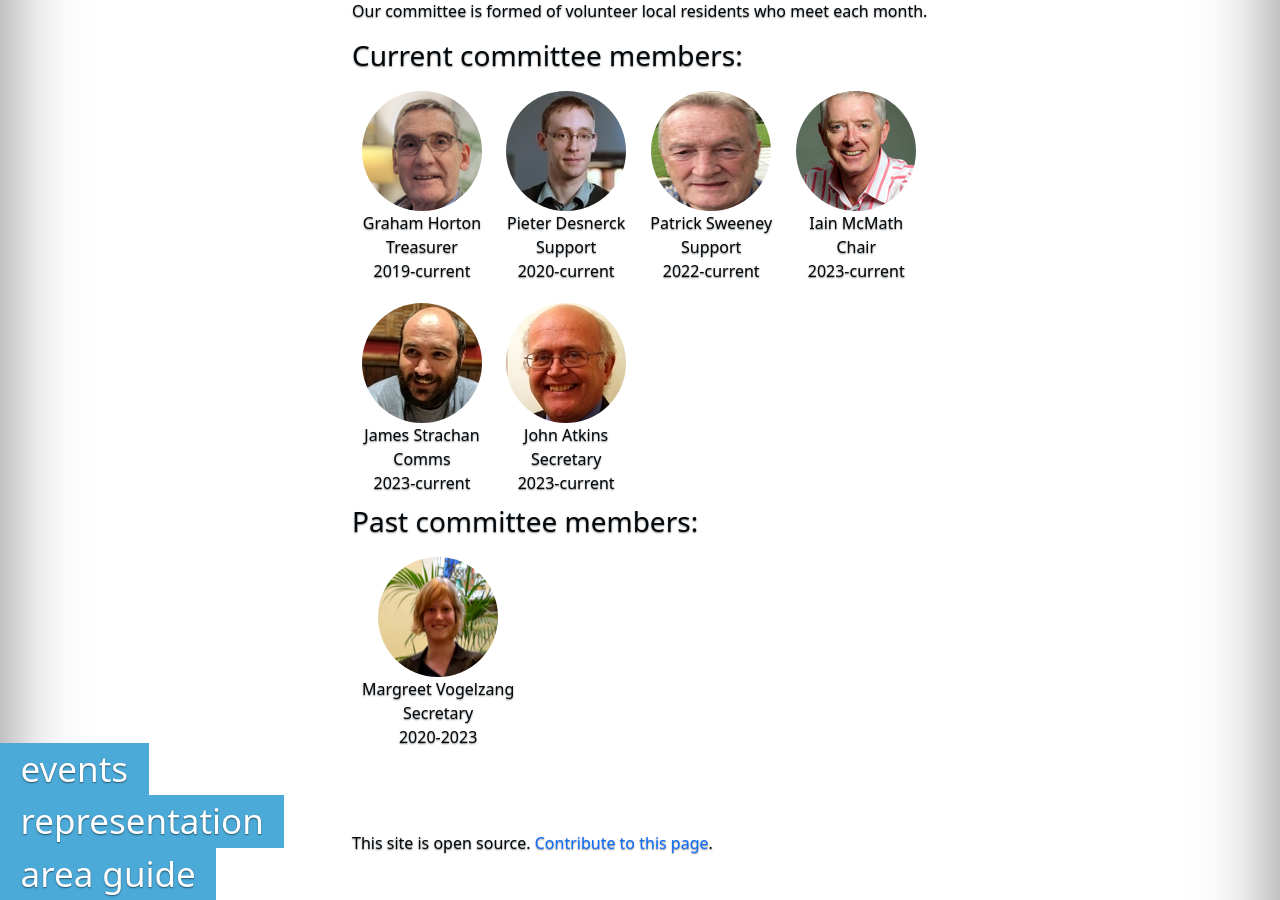
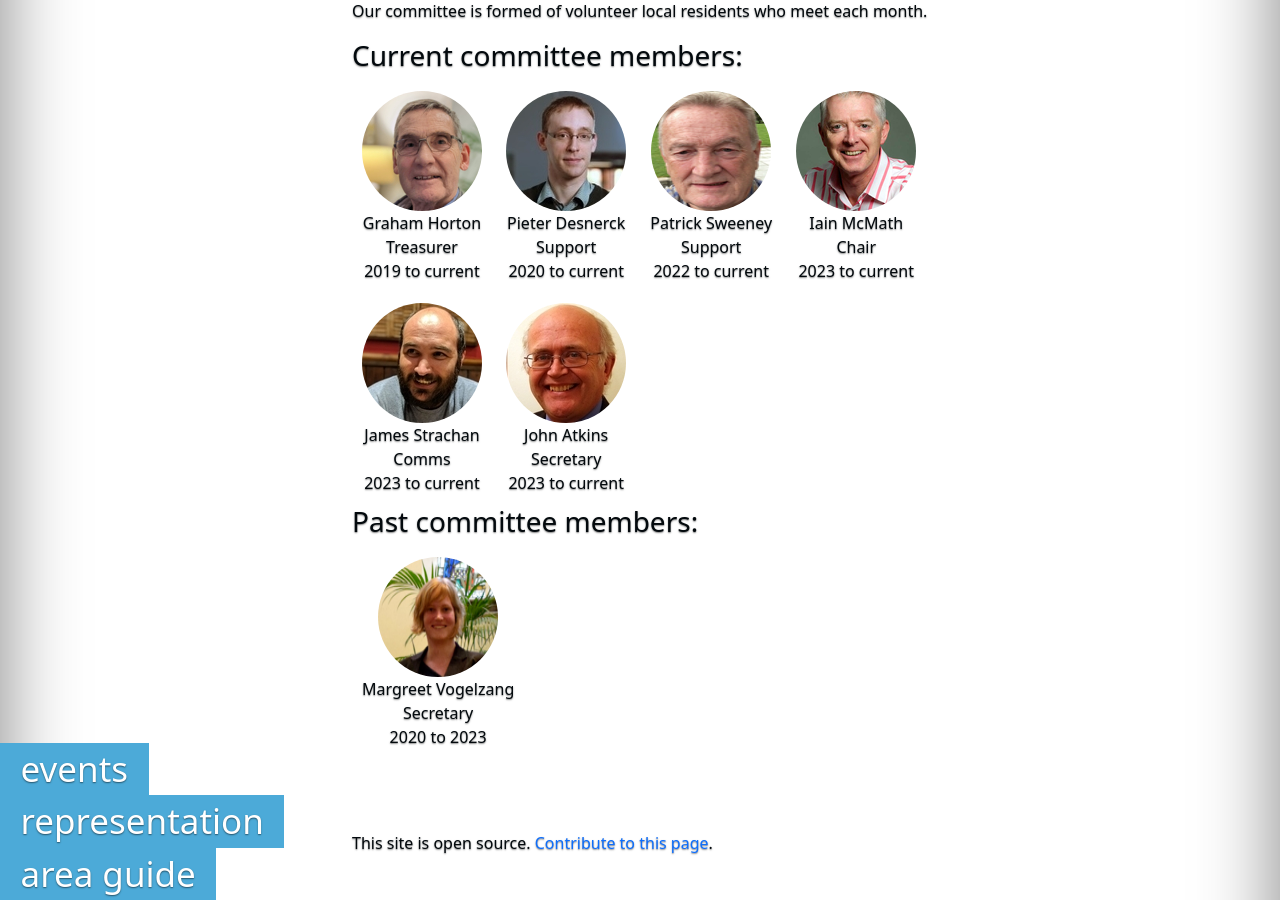
Before and after one commit to pieterdesnerck/website, a Jekyll site: the page built from docs/index.md, in a window 1280 px wide and 900 px high, scrolled down 2260 px. Built offline with Jekyll 4.4.1, drawn with Linux system fonts in a browser that asks for light colours.

Commit message:
simplify committee image name decomposition

```diff
--- a/docs/_includes/committee_images.html
+++ b/docs/_includes/committee_images.html
@@ -1,7 +1,7 @@
 <div class="committee-images">
 {% for image in site.static_files %}
-  {% if image.path contains 'images/committee' and image.path contains '.jpg' and image.path contains include.filter|default:'.' %}
-    {% assign details = image.path | split: '/' | last | split: '.' | first | split: ' - ' %}
+  {% if image.path contains "images/committee" and image.extname == ".jpg" and image.name contains include.filter|default:"." %}
+    {% assign details = image.basename | split: " - " %}
     <div>
       <img src="{{ site.baseurl }}{{ image.path }}" alt="image" />
       <br/>
@@ -9,7 +9,9 @@
       <br/>
       {{ details[2] }}
       <br/>
-      {{ details[0] }}
+      {{ details[0] | split:"-"  | first }}
+      to
+      {{ details[0] | split:"-"  | last }}
     </div>
   {% endif %}
 {% endfor %}
```
